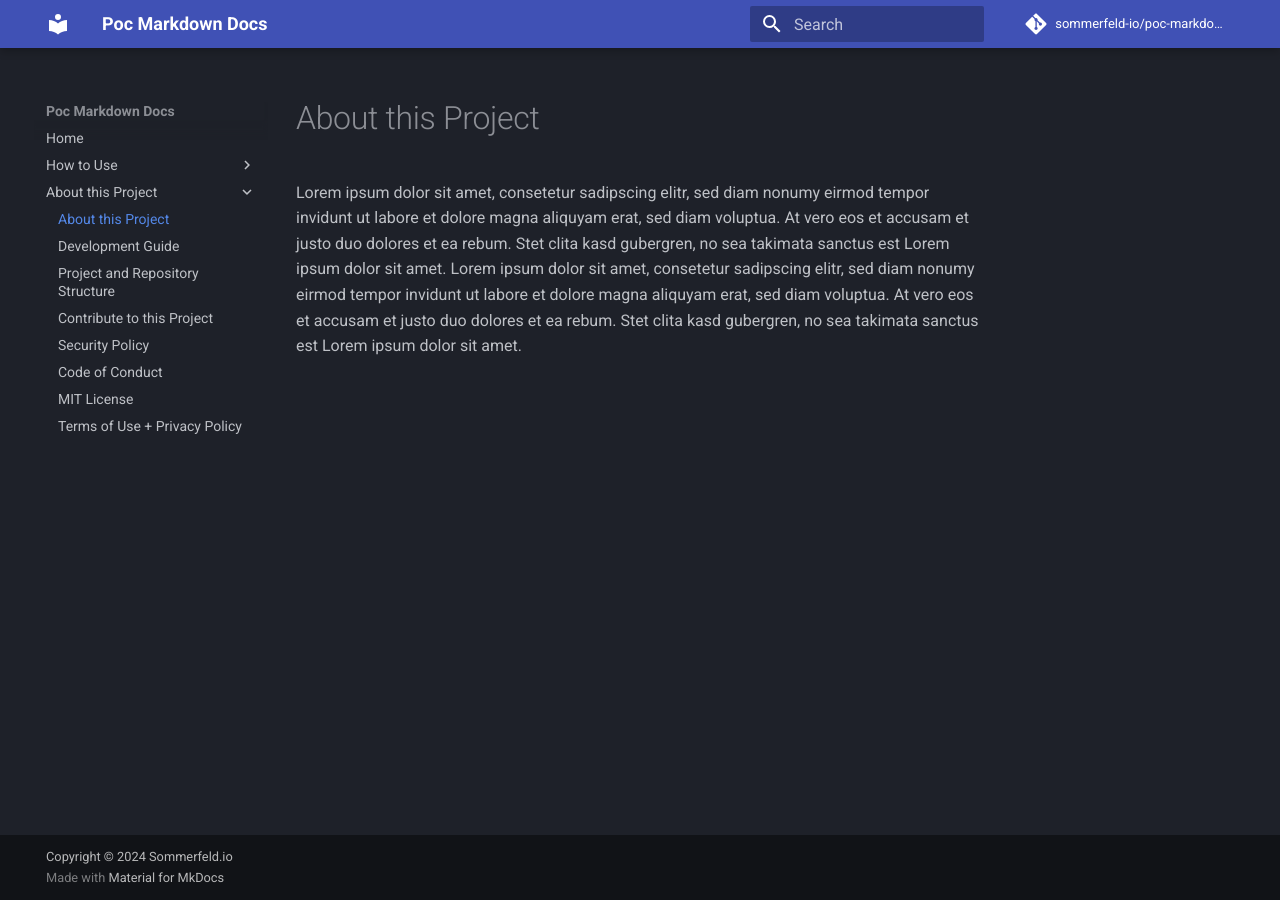
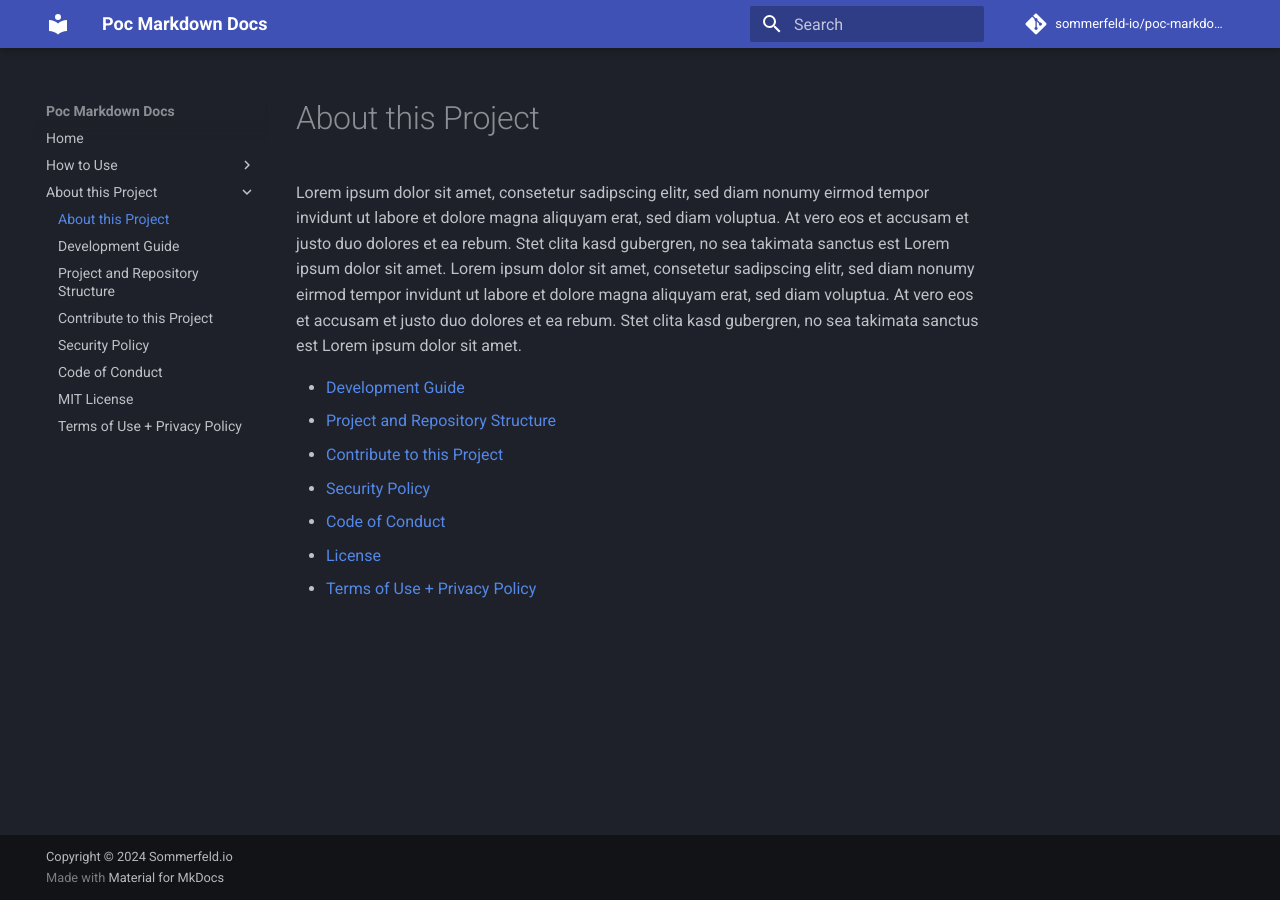
Before and after one commit to sommerfeld-io/template-repository, an MkDocs documentation site: the page built from docs/content/about/index.md, in a window 1280 px wide. Built offline with MkDocs 1.6.1 and Material for MkDocs 9.7.7, drawn with Linux system fonts in a browser that asks for light colours; comment, search, counter and statistics services are not loaded.

Commit message:
feat: initial project and documentation setup with github actions workflows

```diff
--- a/docs/content/about/index.md
+++ b/docs/content/about/index.md
@@ -3,3 +3,11 @@
 Lorem ipsum dolor sit amet, consetetur sadipscing elitr, sed diam nonumy eirmod tempor invidunt ut labore et dolore magna aliquyam erat, sed diam voluptua. At vero eos et accusam et justo duo dolores et ea rebum. Stet clita kasd gubergren, no sea takimata sanctus est Lorem ipsum dolor sit amet. Lorem ipsum dolor sit amet, consetetur sadipscing elitr, sed diam nonumy eirmod tempor invidunt ut labore et dolore magna aliquyam erat, sed diam voluptua. At vero eos et accusam et justo duo dolores et ea rebum. Stet clita kasd gubergren, no sea takimata sanctus est Lorem ipsum dolor sit amet.
 
 <!-- TODO ... Sub-Nav (auto-generated) -->
+
+- [Development Guide](development-guide.md)
+- [Project and Repository Structure](project-structure.md)
+- [Contribute to this Project](contribute.md)
+- [Security Policy](security.md)
+- [Code of Conduct](code-of-conduct.md)
+- [License](license.md)
+- [Terms of Use + Privacy Policy](terms.md)
```
Also changed, not shown: docs/content/about/project-structure.md (+7 -7 lines), docs/content/index.md (+2 -2 lines), 1 other file.
